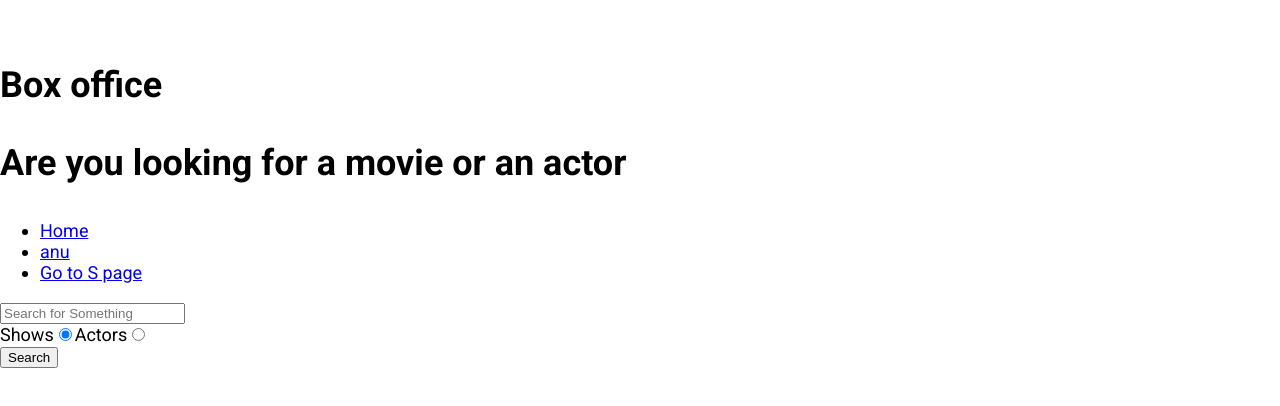
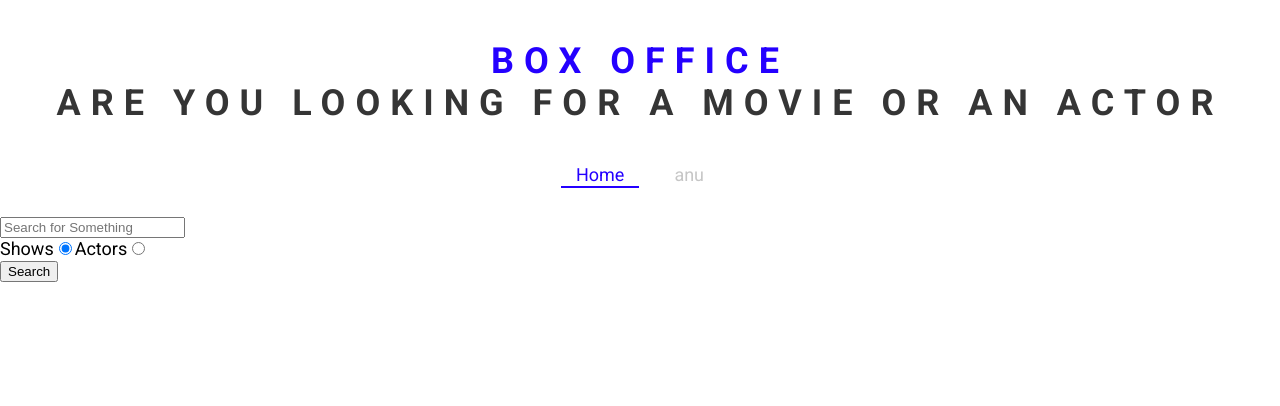
Before and after one commit to karananu/boxofficecomplete, a React (Create React App) app: page / in a window 1280 px wide. Shown: the top 406 px of the page. Built offline with nearby package versions, Linux system fonts and the light colour scheme.

Commit message:
first commit

```diff
--- a/src/App.js
+++ b/src/App.js
@@ -1,9 +1,19 @@
 import { Switch, Route } from "react-router-dom";
+import { ThemeProvider } from "styled-components";
 import Starred from "./pages/Starred";
 import Home from "./pages/Home";
 import Show from "./pages/Show";
+const theme = {
+  mainColors: {
+    blue: "#2400ff",
+    gray: "#c6c6c6",
+    dark: "#353535",
+  },
+};
+
 function App() {
   return (
+    <ThemeProvider theme={theme}>
       <Switch>
         <Route exact path="/">
           <Home />
@@ -18,6 +28,7 @@
           <div>Not Found</div>
         </Route>
       </Switch>
+    </ThemeProvider>
   );
 }
 
--- /dev/null
+++ b/src/components/Nav.styled.js
@@ -0,0 +1,40 @@
+import styled from "styled-components";
+import { Link } from "react-router-dom";
+export const NavList = styled.ul`
+  display: flex;
+  justify-content: center;
+  list-style: none;
+  margin: 0 0 30px;
+  padding: 0;
+`;
+
+export const LinkStyled = styled(Link)`
+  margin: 0 10px;
+  padding: 3px 15px;
+  position: relative;
+  text-decoration: none;
+  color: ${({ theme }) => theme.mainColors.gray};
+  &.active {
+    color: ${({ theme }) => theme.mainColors.blue};
+    &:after {
+      content: "";
+      position: absolute;
+      display: block;
+      height: 2px;
+      left: 0%;
+      bottom: 0;
+      background-color: ${({ theme }) => theme.mainColors.blue};
+      animation: slide-in 0.3s ease-in forwards;
+      @keyframes slide-in {
+        from {
+          left: 50%;
+          width: 0;
+        }
+        to {
+          left: 0%;
+          width: 100%;
+        }
+      }
+    }
+  }
+`;
--- a/src/components/Navs.js
+++ b/src/components/Navs.js
@@ -1,28 +1,31 @@
-import React from 'react'
-import { Link } from 'react-router-dom'
-const LINKS=[
-    {to:'/',text:'Home'},
-    {to:'/anu',text:'anu'}
-]
+import React from "react";
+
+import { useLocation } from "react-router-dom";
+import { NavList, LinkStyled } from "./Nav.styled";
+
+const LINKS = [
+  { to: "/", text: "Home" },
+  { to: "/anu", text: "anu" },
+];
 const Navs = () => {
+  const location = useLocation();
+  console.log("location", location);
   return (
     <div>
-        <ul>
-            {LINKS.map(
-                items=><li key={items.to}>
-                    <Link to={items.to}>
-            {items.text}
-            </Link>
-                </li>
-            )}
-            <li>
-            <Link to="/anu">
-            Go to S page
-            </Link>
-            </li>
-        </ul>
+      <NavList>
+        {LINKS.map((items) => (
+          <li key={items.to}>
+            <LinkStyled
+              to={items.to}
+              className={items.to === location.pathname ? "active" : " "}
+            >
+              {items.text}
+            </LinkStyled>
+          </li>
+        ))}
+      </NavList>
     </div>
-  )
-}
+  );
+};
 
-export default Navs
+export default Navs;
--- a/src/components/Title.js
+++ b/src/components/Title.js
@@ -1,13 +1,15 @@
-import React from 'react'
+import React from "react";
+import { TitleWrapper } from "./Title.styled";
 
-const Title = ({title,subtitle}) => {
+const Title = ({ title, subtitle }) => {
   return (
-    <div>
-        <h1>{title}
+    <TitleWrapper>
+      <h1>
+        {title}
         <p>{subtitle} </p>
-            </h1>
-    </div>
-  )
-}
+      </h1>
+    </TitleWrapper>
+  );
+};
 
-export default Title
+export default Title;
--- /dev/null
+++ b/src/components/Title.styled.js
@@ -0,0 +1,18 @@
+import styled from "styled-components";
+
+export const TitleWrapper = styled.div`
+  text-align: center;
+  margin: 0 0 40px;
+
+  h1 {
+    color: ${({ theme }) => theme.mainColors.blue};
+    letter-spacing: 10px;
+    text-transform: uppercase;
+    margin: 0 0 10px;
+  }
+
+  p {
+    color: ${({ theme }) => theme.mainColors.dark};
+    margin: 0;
+  }
+`;
```
Lines whose indentation alone changed are shown as unchanged.
